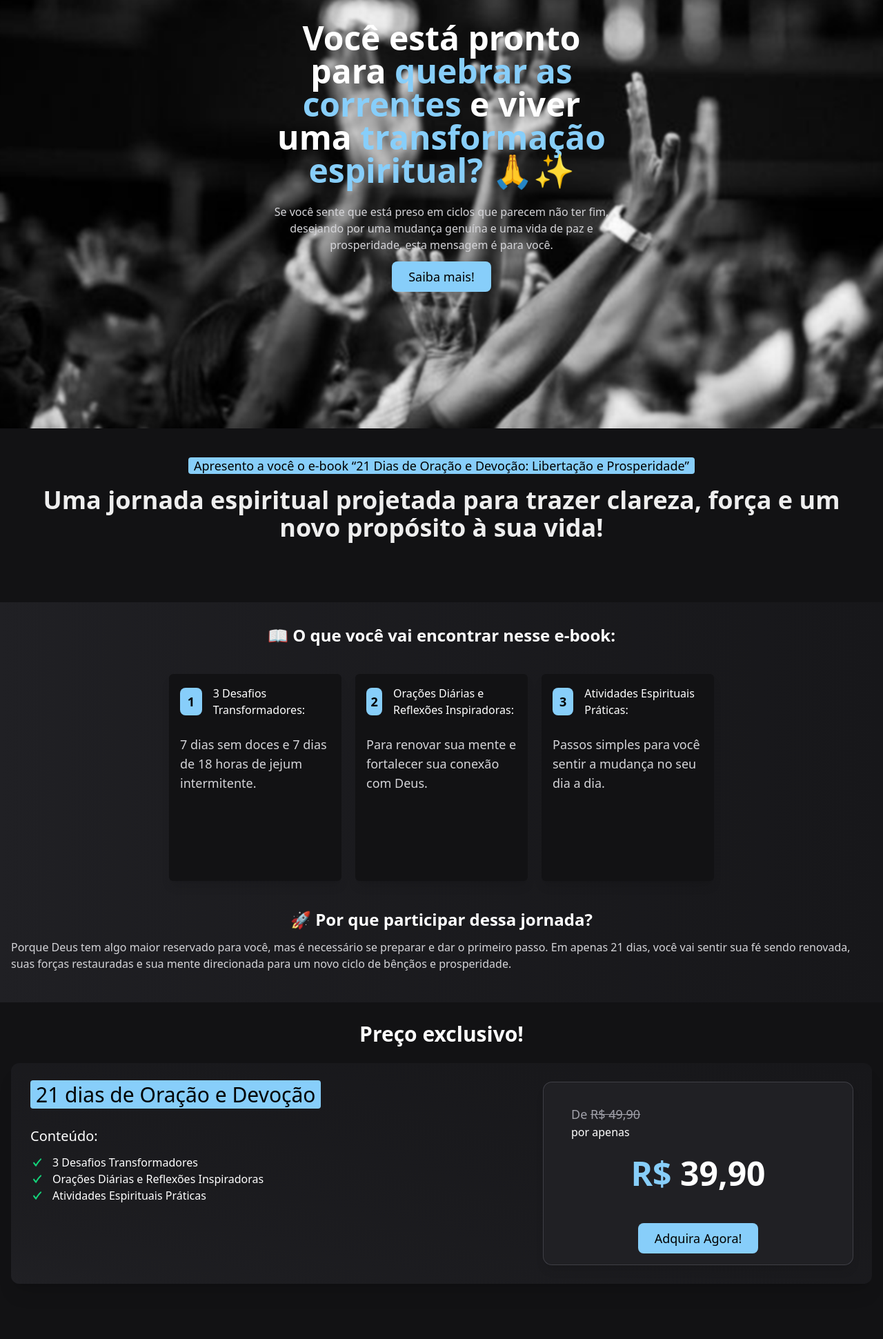
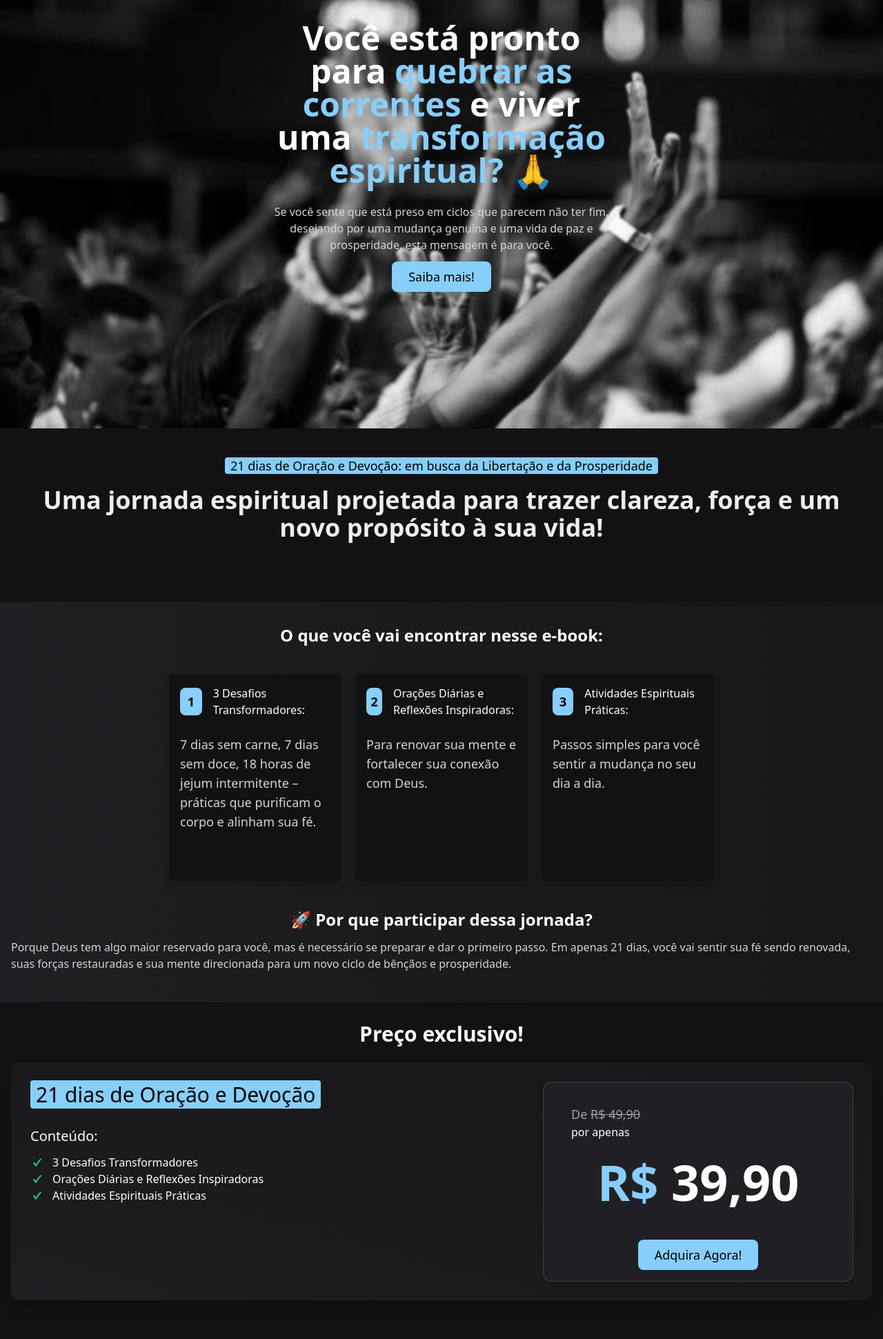
Before and after one commit to flaronin/k, a website: page index.html in a window 1280 px wide. Shown: the part 179-2120 px from the top of the page at 69% size. Drawn offline with nearby package versions, Linux system fonts and the light colour scheme.

Commit message:
Update index.html

```diff
--- a/index.html
+++ b/index.html
@@ -23,7 +23,7 @@
               <h1
                 class="text-white font-bold py-3 text-4xl sm:text-5xl text-center"
               > Você está pronto para
-                 <span class="text-primaryColor">quebrar as correntes</span> e  viver uma<span class="text-primaryColor"> transformação espiritual? 🙏✨ </span>
+                 <span class="text-primaryColor">quebrar as correntes</span> e  viver uma<span class="text-primaryColor"> transformação espiritual? 🙏 </span>
               </h1>
               <p class="text-zinc-300 py-3 font-medium">
                 Se você sente que está preso em ciclos que parecem não ter fim, desejando por uma mudança genuína e uma vida de paz e prosperidade, esta mensagem é para você.
@@ -45,7 +45,7 @@
       <div class="container mx-auto px-5">
         <nav class="text-center pb-4">
           <span class="font-medium text-white text-lg"
-            ><span class="text-black bg-primaryColor px-2 rounded">Apresento a você o e-book “21 Dias de Oração e Devoção: Libertação e Prosperidade”
+            ><span class="text-black bg-primaryColor px-2 rounded">21 dias de Oração e Devoção: em busca da Libertação e da Prosperidade
             </span>
            </span
           >
@@ -65,7 +65,7 @@
 
   <div class="container">
     <h1 class="text-center font-bold text-white text-2xl">
-      📖 O que você vai encontrar nesse e-book:
+       O que você vai encontrar nesse e-book:
     </h1>
     <div class="flex justify-center">
       <div class="grid grid-cols-1 md:grid-cols-3 cards gap-5 py-10">
@@ -76,7 +76,7 @@
           </div>
           <div class="pt-6">
             <p class="text-zinc-300 text-lg">
-               7 dias sem doces e 7 dias de 18 horas de jejum intermitente.
+              7 dias sem carne, 7 dias sem doce, 18 horas de jejum intermitente – práticas que purificam o corpo e alinham sua fé.
             </p>
           </div>
         </div>
@@ -181,11 +181,11 @@
                     De <span class="line-through">R$ 49,90 </span>
                   </p>
                   <p class="ps-6 text-white">por apenas</p>
-                  <h1 class="text-center font-bold text-white py-6 text-5xl">
+                  <h1 class="text-center font-bold text-white py-6 text-7xl">
                     <span class="text-primaryColor">R$</span> 39,90
                   </h1>
                   <div class="text-center pt-6">
-                    <a href="https://pay.kiwify.com.br/5YNtxkh">
+                    <a href="#">
                     <button
                       class="text-black text-lg bg-primaryColor hover:bg-primaryColorHover rounded-lg px-6 py-2 font-medium transition-colors duration-300"
                     >
@@ -222,7 +222,7 @@
               </nav>
               <main>
                 <cite class="text-zinc-400">
-                  "Os 21 dias de oração mudaram minha vida! Comecei a jornado sentindo-me perdida e sem propósito. Cada dia trouxe uma nova reflexão e práticas que me ajudaram a fortalecer minha fé. Hoje, sinto uma conexão profunda com Deus e uma clareza que eu não tinha antes. Recomendo a todos que buscam renovação espiritual!"
+                  "O desafio de 21 dias mudou minha vida! Comecei a jornada sentindo-me perdida e sem propósito. Cada dia trouxe uma nova reflexão e práticas que me ajudaram a fortalecer minha fé. Hoje, sinto uma conexão profunda com Deus e uma clareza que eu não tinha antes. Recomendo a todos que buscam renovação espiritual!"
                 </cite>
               </main>
             </header>
```
